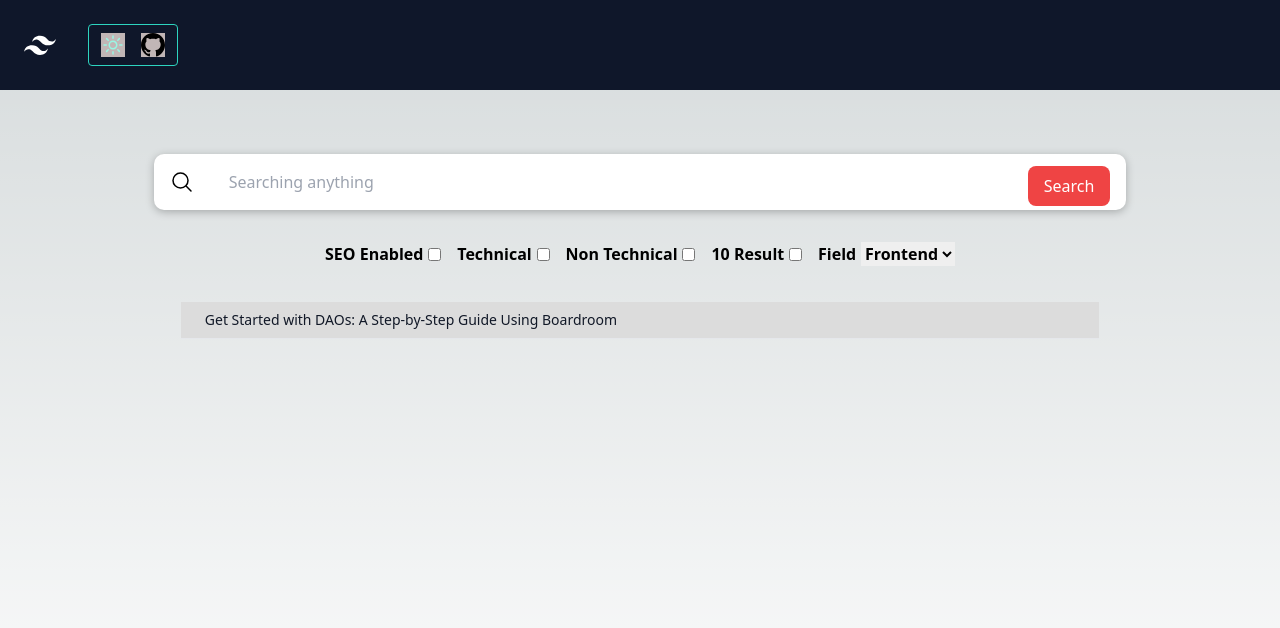
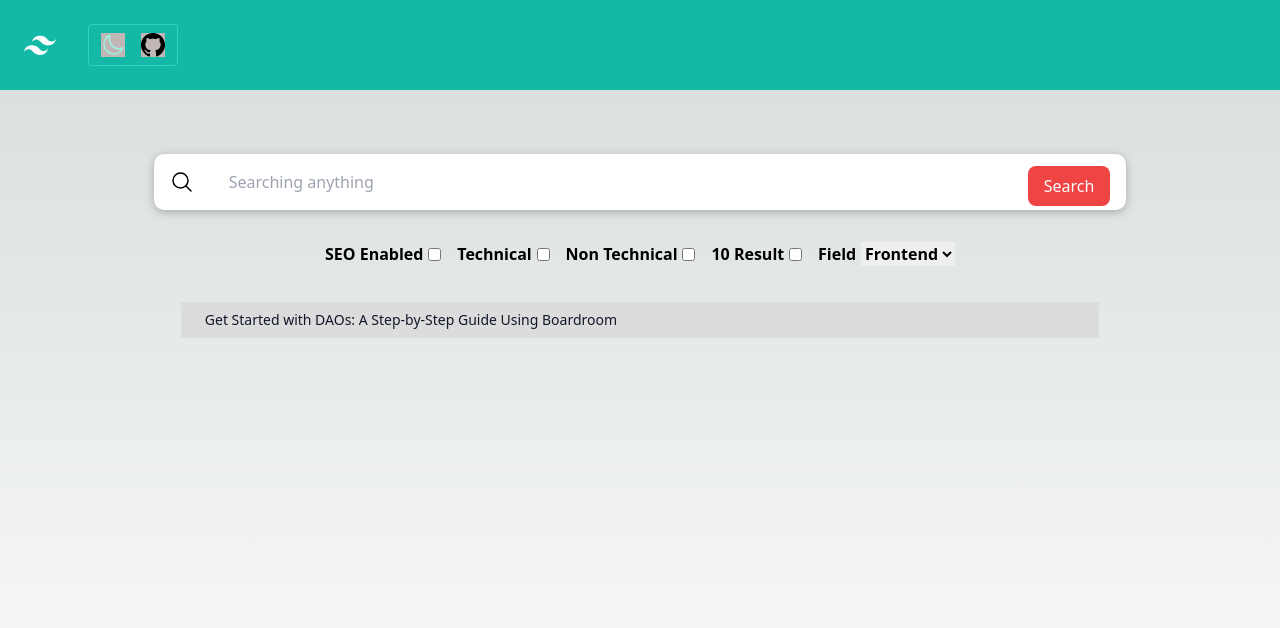
Before and after one commit to Olanetsoft/articleideas, a Next.js app: page / in a window 1280 px wide. Shown: the top 628 px of the page. Built offline with nearby package versions, Linux system fonts and the light colour scheme.

Commit message:
dark mode and feature added

```diff
--- a/src/components/Nav.jsx
+++ b/src/components/Nav.jsx
@@ -3,7 +3,7 @@ import Link from 'next/link'
 import { useState } from 'react'
 
 export const Nav = ({ onIsDark }) => {
-  const [isDark, setIsDark] = useState(true)
+  const [isDark, setIsDark] = useState(false)
   const themeHander = () => {
     setIsDark((prev) => {
       onIsDark(!prev)
```
